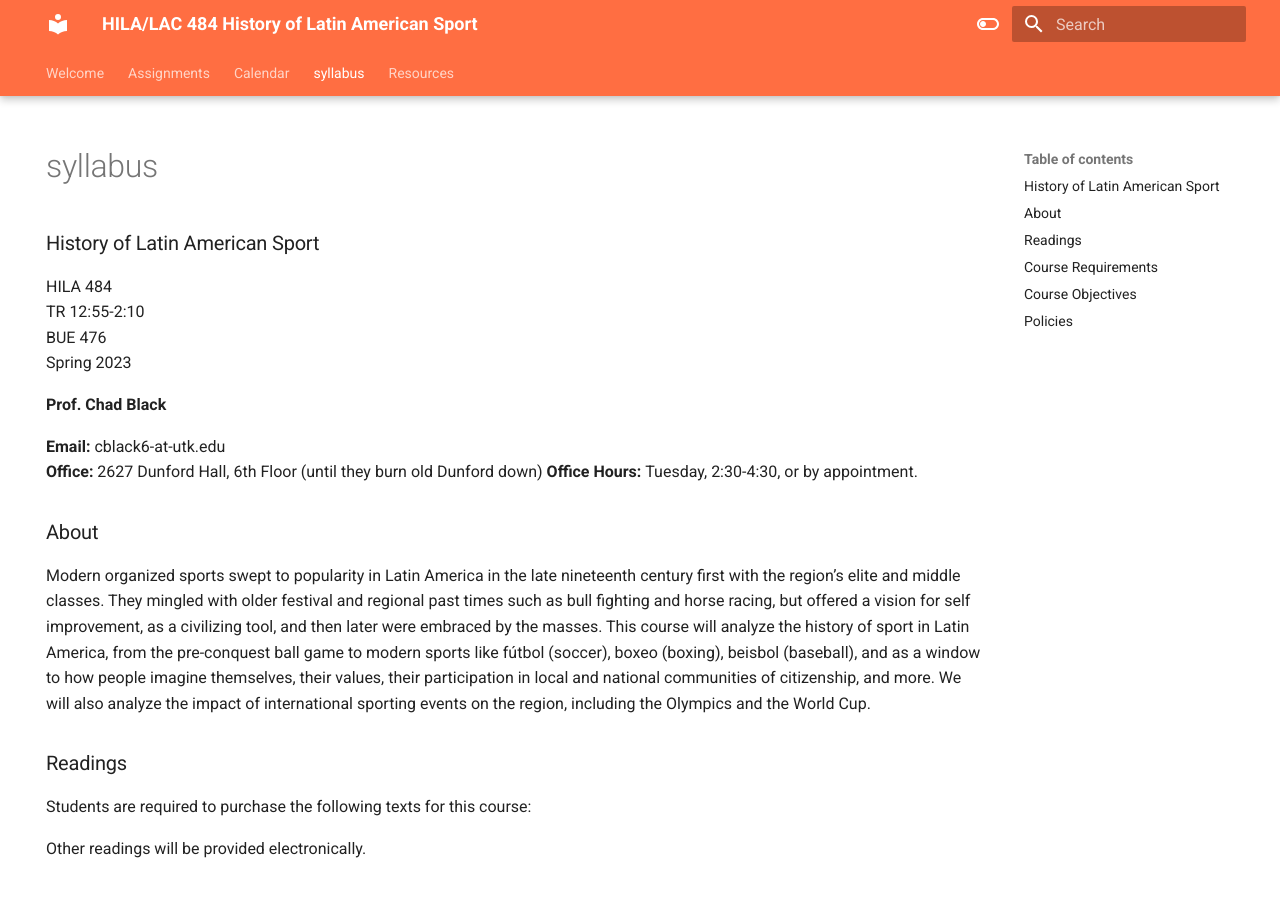
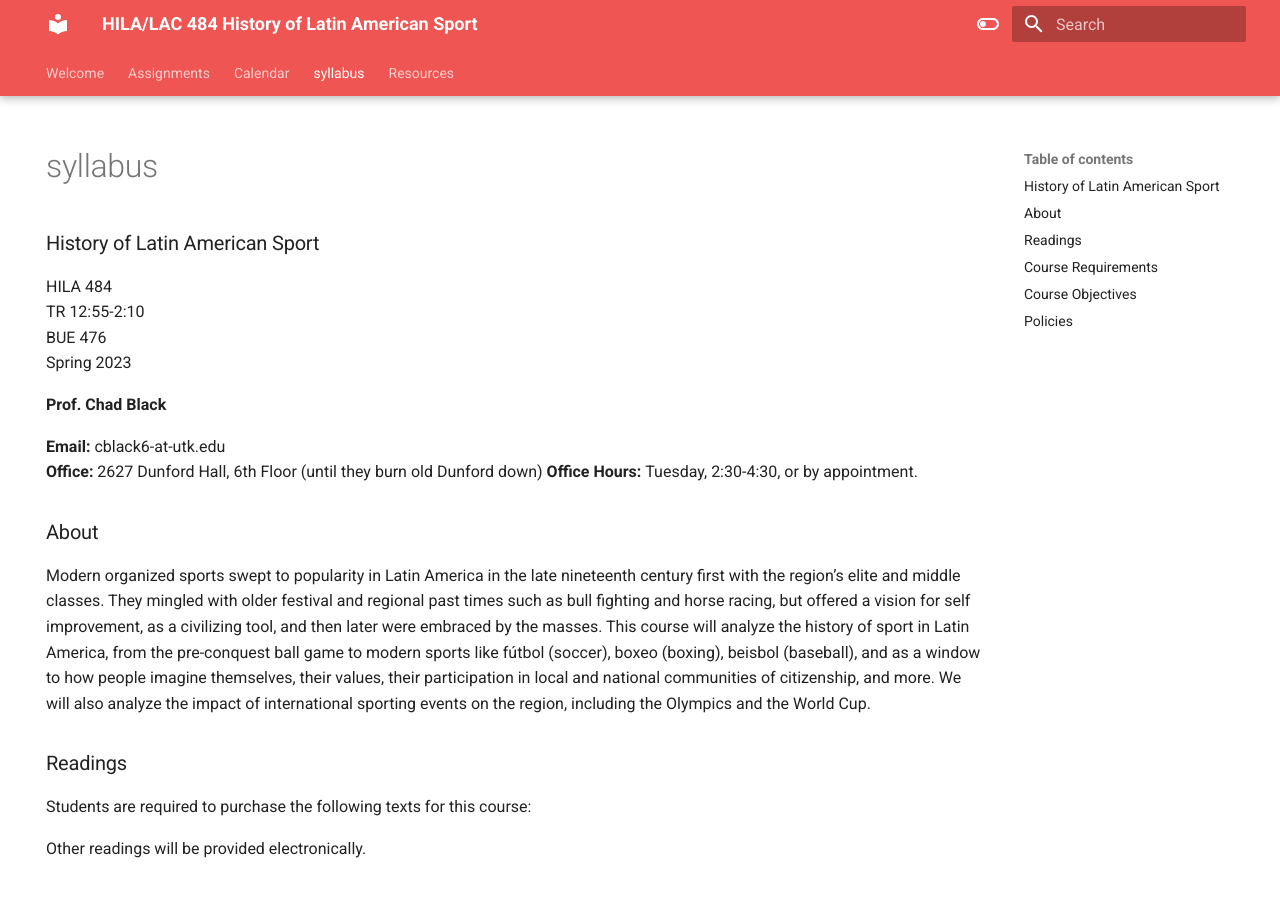
Before and after one commit to chadblack/2023_Marx, an MkDocs documentation site: the page built from docs/syllabus.md, in a window 1280 px wide and 900 px high. Shown: the top 897 px of the window. Built offline with MkDocs 1.6.1 and Material for MkDocs 9.7.7, drawn with Linux system fonts in a browser that asks for light colours.

Commit message:
red is the color

```diff
--- a/mkdocs.yml
+++ b/mkdocs.yml
@@ -12,7 +12,7 @@ theme:
     # Light mode
     - media: "(prefers-color-scheme: light)"
       scheme: default
-      primary: deep orange
+      primary: red
       accent: indigo
       toggle:
         icon: material/toggle-switch-off-outline
@@ -21,7 +21,7 @@ theme:
     # Dark mode
     - media: "(prefers-color-scheme: dark)"
       scheme: slate
-      primary: deep orange
+      primary: red
       accent: blue
       toggle:
         icon: material/toggle-switch
```
